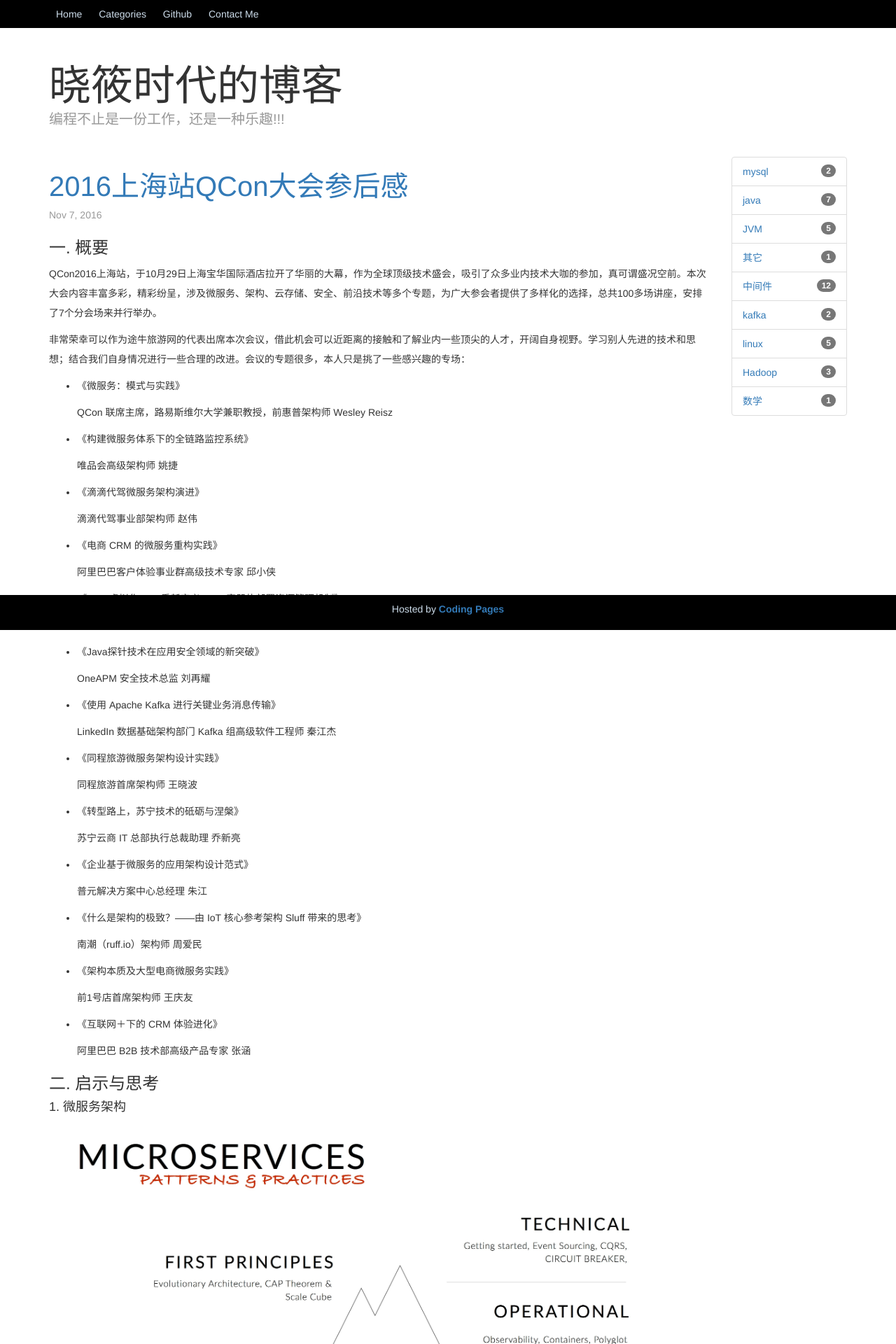
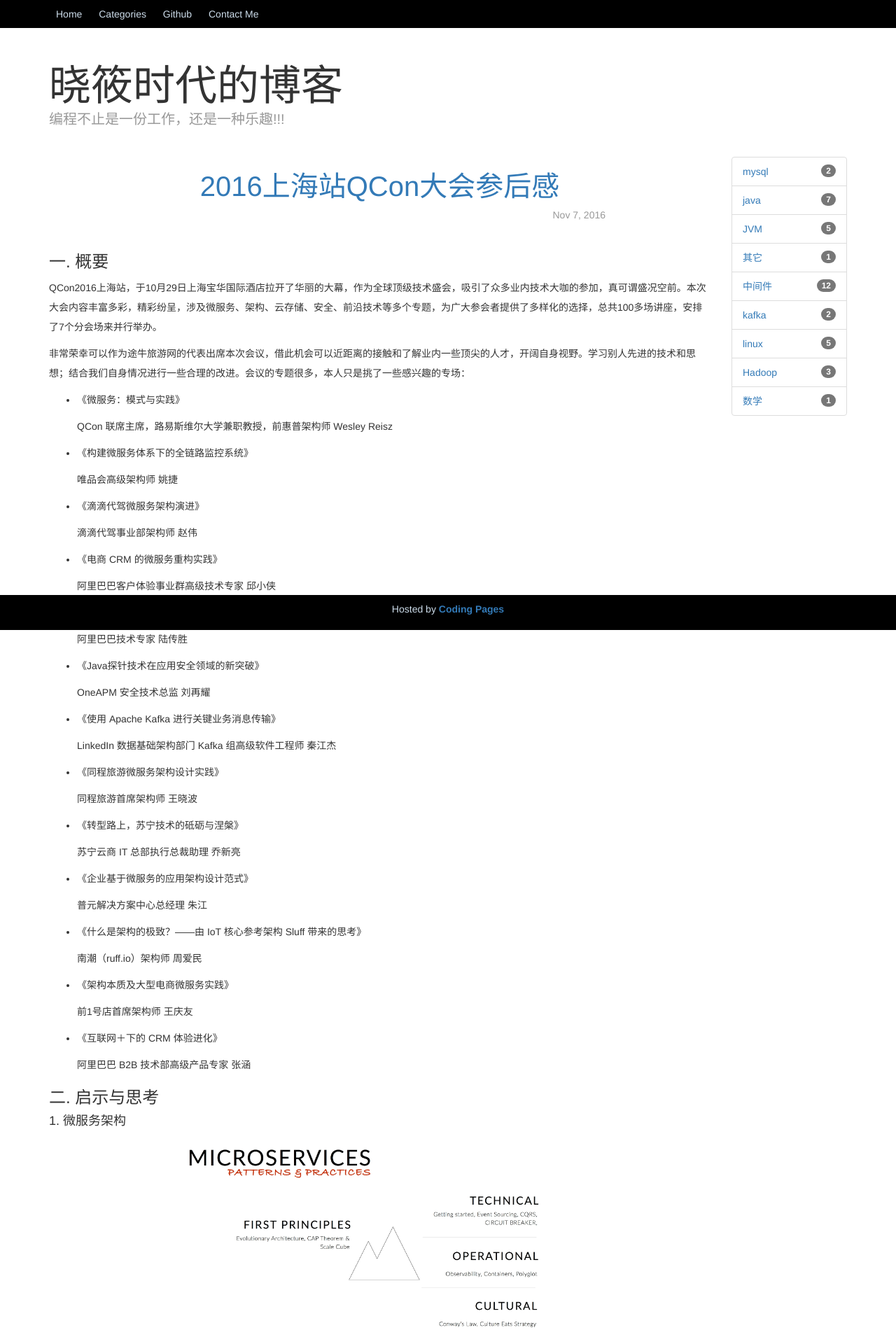
Before and after one commit to OuYangLiang/ouyangliang.github.io, a Jekyll site: the page built from _posts/2016-11-07-2016上海站QCon大会参后感.markdown, in a window 1280 px wide. Shown: the top 1920 px of the page at 70% size. Built offline with Jekyll 4.4.1, drawn with Linux system fonts in a browser that asks for light colours.

Commit message:
调整图片样式

```diff
--- a/_layouts/post.html
+++ b/_layouts/post.html
@@ -2,7 +2,8 @@
 layout: default
 ---
 <div class="blog-post">
-    <h2 class="blog-post-title">{{ page.title }}</h2>
-    <p class="blog-post-meta">{{ page.date | date: "%b %-d, %Y" }}</p>
+    <h2 class="blog-post-title"><center>{{ page.title }}</center></h2>
+    <p class="blog-post-meta pull-right">{{ page.date | date: "%b %-d, %Y" }}</p>
+    <div class="clearfix"></div>
     <p>{{ content }} </p>
 </div>
--- a/_posts/2016-11-07-2016上海站QCon大会参后感.markdown
+++ b/_posts/2016-11-07-2016上海站QCon大会参后感.markdown
@@ -67,7 +67,7 @@ QCon2016上海站，于10月29日上海宝华国际酒店拉开了华丽的大
 
 #### 1. 微服务架构
 
-![微服务]({{site.baseurl}}/pic/qcon/1.jpg)
+<center><img src="{{site.baseurl}}/pic/qcon/1.jpg" width="600px;"/></center>
 
 《微服务：模式与实践》，Wesley先生开题用几幅简单的草图讲述了一个简单的单机应用，随着数据量与流量的不断增加、业务不断的扩张，逐渐演进成一个分布式应用集群，最终成为一个复杂的分布式微服务集群的过程。随后介绍了在实施过程中一些常用的架构模式：如Scale Cube提醒我们可以从多个维度提升系统的弹性、CAP原理指导我们在设计系统的时候应该做一些取舍、事件源模式在提升性能的同时还能提高系统整体的可扩展性、CQRS方法在简化服务接口设计的同时还能提升应用的弹性、断路器可以保护系统的可靠性。短短的40多分钟时间，Wesley先生道出了微服务的来龙去脉，实在是精彩。
 
@@ -75,7 +75,7 @@ QCon2016上海站，于10月29日上海宝华国际酒店拉开了华丽的大
 
 微服务为我们带来了无限的可能，如系统的弹性、技术异构、扩展性、复用性等等，但世上本无银弹，在享受微服务带来的诸多便利的同时，我们也需要付出一些代价。微服务架构把系统的复杂性，抽象为成千上万个细小的服务以及由这些小服务相互协作来完成具体的业务。因此，系统的整体可靠性就高度依赖这些小服务，如何治理和监控这些服务就成为微服务时代一个新的挑战。
 
-![微服务监控]({{site.baseurl}}/pic/qcon/2.jpg)
+<center><img src="{{site.baseurl}}/pic/qcon/2.jpg" width="600px;"/></center>
 
 《构建微服务体系下的全链路监控系统》这一课题全面概述了微服务架构下系统监控的方方面面，从服务的概览信息到服务的性能指标，从调用链到拓扑关系，正所谓“三分建设，七分运营”。
 
@@ -83,7 +83,7 @@ QCon2016上海站，于10月29日上海宝华国际酒店拉开了华丽的大
 
 前面两个课题的内容都是偏向理论的，而《电商 CRM 的微服务重构实践》则更加亲民，讲述了如何通过微服务架构的应用，重构了原来臃肿低效的 CRM 系统，让每个服务小团队专注自己的业务快速迭代。同时，通过数据、模型、机器学习等智能技术手段构建全新的后台微服务，极大的扩展了我们平台的服务吞吐能力。
 
-![CRM演进]({{site.baseurl}}/pic/qcon/3.jpg)
+<center><img src="{{site.baseurl}}/pic/qcon/3.jpg" width="600px;"/></center>
 
 途牛的CRM系统面临着同样的问题，系统越来越重，每天大量的慢查询产生，模块间边界模糊等，听了肥侠的分享，也在很大程度上坚定了我们使用服务化的架构对CRM进行重构的决心。
 
@@ -91,7 +91,7 @@ QCon2016上海站，于10月29日上海宝华国际酒店拉开了华丽的大
 
 Java 应用热更新技术是很多容器（如 tomcat）很早就实现的功能，但是由于天生的一些缺陷，比如无法精确控制和干净回收 cpu、内存等资源，一直没有在生产环境中的大规模部署应用，一般只是在开发环境中用于快速验证代码改动。对生产环境中的应用系统升级，大部分项目会采用保守的“重启”方式操作每个节点，使得新版本的 Java 进程或容器运行在一个“干净”的环境中。对于单个节点重启动作开销并不算很大，但是对于拥有海量节点的大规模 Java 应用，为了在升级过程中不间断提供服务、不造成请求数和响应时间的波动，一般需要分较小的批次进行发布和重启，大量持续的重启操作使得发布这一操作成为一个整体上非常耗时的过程。
 
-![多版本发布]({{site.baseurl}}/pic/qcon/4.jpg)
+<center><img src="{{site.baseurl}}/pic/qcon/4.jpg" width="100%"/></center>
 
 《JVM 虚拟化—— 重新定义 Java 容器热部署资源管理机制》介绍了阿里的一种动态更新大规模 Java 应用的方案，通过在 Java 虚拟机层面加入虚拟化的支持，能有效解决传统热更新方案的痛点，高效精确的回收系统资源。对于大规模 Java 应用，可以做到不重启 Java 进程而达到更新应用的目的，整体更新操作时间也被大大缩短。在此之前，我们分析JVM无非是定位一些具体的应用，又或者是调优应用的延迟与吞吐，却不曾想过还能通过修改JVM来实现应用的热部署问题，听完这次分享，感触颇深。
 
@@ -99,7 +99,7 @@ Java 应用热更新技术是很多容器（如 tomcat）很早就实现的功
 
 网络攻击是让无数安全管理和开发人员头疼不已的难题。在开发阶段提高应用程序的健壮性是解决应用安全的根本，但是无论在理论上还是实践上，都有难以逾越的障碍。现有的应用安全方案有WAF和漏洞扫描等，这些外部防护方案在精确度和时效性上效果不佳。
 
-![Java探针]({{site.baseurl}}/pic/qcon/5.jpg)
+<center><img src="{{site.baseurl}}/pic/qcon/5.jpg" width="600px;"/></center>
 
 RASP 是创造性地运用了 JDK 的探针机制，无需人工修改一行应用代码，就可以在应用中嵌入安全防护代码，在应用程序运行时以自适应的方式更有效地实现攻击监控与安全防护，对安全漏洞进行快速修复。
 
--- a/css/blog.css
+++ b/css/blog.css
@@ -92,6 +92,7 @@ body {
 .blog-post-meta {
   margin-bottom: 20px;
   color: #999;
+  padding-right: 150px;
 }
 .blog-post-meta-category-page {
   margin-bottom: 20px;
@@ -99,8 +100,6 @@ body {
   font-family: Monaco, "Courier New", monospace;
   font-size: 80%;
 }
-
-img{ width: 100%; height: auto;max-width: 100%; display: block; }
 
 blockquote{
   font-size: 14px;
```
Also changed, not shown: pic/CAS/linked-queue-2.svg, pic/CAS/linked-queue-3.svg, pic/CAS/linked-queue.svg, pic/jvm-note/1.svg, pic/jvm-note/2.svg, pic/jvm-note/3.svg, pic/jvm-note/4.svg, pic/jvm-note/5.svg, pic/jvm-note/6.svg, pic/jvm-note/7.svg, pic/jvm-note/8.svg, pic/jvm-note/9.svg, 2 other files.
